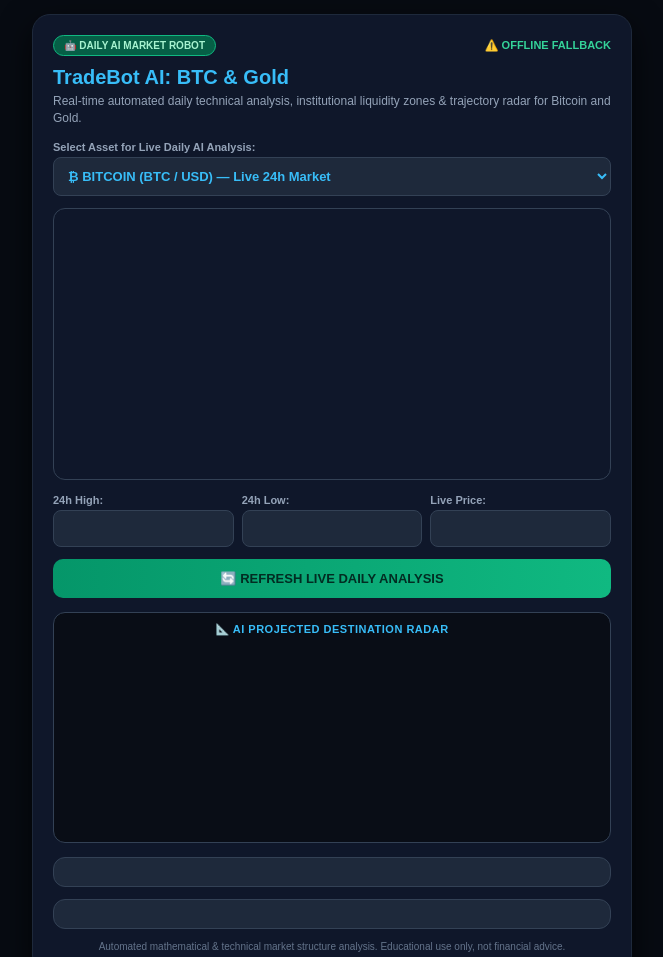
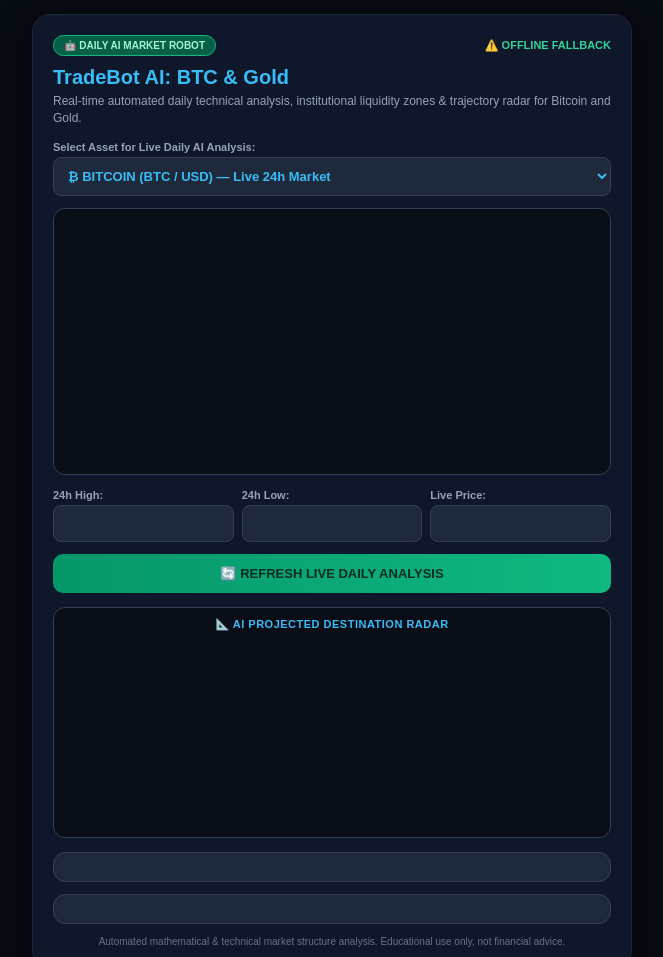
Before and after one commit to ziko106/TRADING-AI, a plain HTML site: page index.html in a window 1280 px wide. Shown: the top 957 px of the page, without its empty margins (308-971 px from the left). Drawn offline with Linux system fonts and the light colour scheme; no server answers.

Commit message:
Update style.css

```diff
--- a/style.css
+++ b/style.css
@@ -56,11 +56,12 @@ h1 {
 }
 
 .chart-box {
-  height: 270px;
+  height: 265px;
   border-radius: 12px;
   overflow: hidden;
   border: 1px solid #334155;
   margin-bottom: 14px;
+  background: #090D16;
 }
 
 .grid {
```
